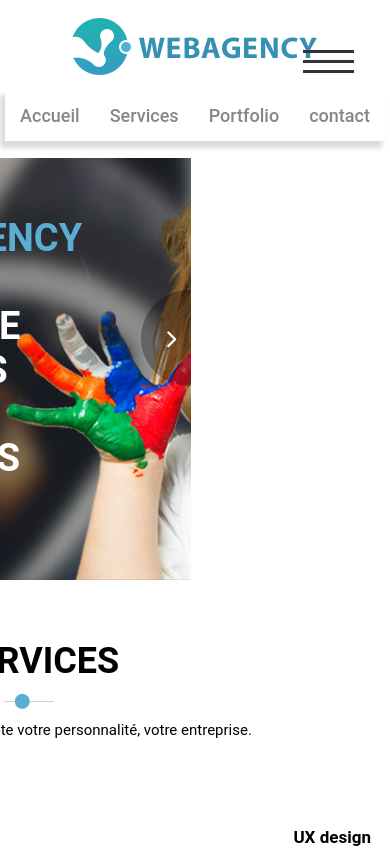
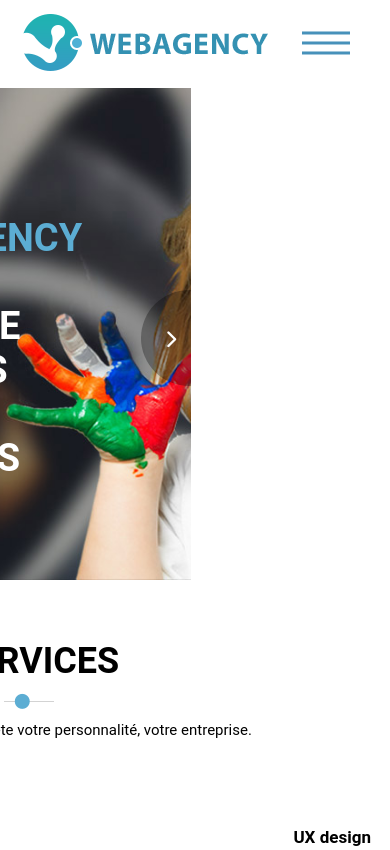
Before and after one commit to RuyssenRomain/WebAgency, a plain HTML site: page index.html in a window 390 px wide. Shown: the top 850 px of the page. Drawn offline with Linux system fonts and the light colour scheme.

Commit message:
styling tablet format finished header

```diff
--- a/CSS/style.css
+++ b/CSS/style.css
@@ -83,14 +83,6 @@ header {
 	transition: transform 0.3s ease-in-out;
 }
 
-.burger {
-	height: 3.9rem;
-	width: 4rem;
-	z-index: 5;
-	display: flex;
-	justify-content: center;
-	align-items: center;
-}
 #btn-toggle {
 	opacity: 0;
 }
@@ -98,12 +90,13 @@ header {
 .burger__label {
 	display: flex;
 	position: relative;
-	height: 1.5rem;
-	width: 100%;
 	cursor: pointer;
 	flex-direction: column;
 	justify-content: center;
 	align-items: center;
+	height: 2.9rem;
+	width: 4rem;
+	display: flex;
 }
 
 .burger__btn-bar {
@@ -114,7 +107,7 @@ header {
 	top: 50%;
 	left: 0;
 	display: block;
-	background: #333;
+	background: #4791ba;
 	transition: 0.3s ease-in-out;
 }
 .burger__btn-bar:first-child {
@@ -140,12 +133,12 @@ header {
 }
 /*---- END: effets de basculement au click : traits noir ---*/
 
-.burger,
-.burger .burger__btn-toggle,
-.burger__label,
-.burger__btn-bar {
+.burger__btn-toggle,
+.burger__label {
 	display: none;
+	opacity: 0;
 }
+
 /*----END : BURGER MENU----------------*/
 
 /* -------------format tablette ----------------------------------------------- */
@@ -156,7 +149,7 @@ header {
 		justify-content: center;
 		align-items: center;
 		width: 100%;
-		height: 118px;
+		height: 3rem;
 		/* padding: 1.25em 0; */
 		background-color: white;
 		z-index: 10;
@@ -164,8 +157,7 @@ header {
 	.div-header {
 		position: relative;
 		display: flex;
-		flex-direction: column;
-		justify-content: center;
+		justify-content: flex-start;
 		align-items: center;
 		width: 100%;
 		height: 100%;
@@ -173,33 +165,54 @@ header {
 		/* background-color: white; */
 		margin: 0 1em;
 	}
+
 	.div-header nav {
-		padding-top: 11px;
+		/* padding-top: 11px; */
+		display: flex;
+		position: absolute;
+		/* position: fixed; */
+		width: 100%;
+		height: 83px;
+		/* top: 0; */
+		/* right: 0; */
+		align-items: center;
 	}
+
 	.menu {
-		position: relative;
-		width: 100%;
-		top: 0;
-		right: 0;
-		z-index: 11;
+		display: flex;
+
+		position: fixed;
+		width: 95%;
+		height: 4rem;
+		top: 88px;
+		transform: scale(0);
 		background-color: rgba(255, 255, 255, 0.25);
 		backdrop-filter: blur(15px);
-		box-shadow: -4px 6px 5px 1px rgba(0, 0, 0, 0.15);
+		box-shadow: 0px 1px 7px 3px rgba(0, 0, 0, 0.15);
+		flex-direction: row;
 		justify-content: center;
+		align-items: center;
+		transition: navbar-animate 0.5s ease-in-out;
+	}
+
+	.burger__btn-toggle:checked ~ .menu {
+		top: 88px;
+		transform: scale(1);
+		transition: 0.5s ease-in-out;
 	}
 
 	.menu li {
 		width: 100%;
-		margin-left: 0;
+		margin-left: 8px;
 	}
+
 	.menu li::after {
-		content: ""; /* pour creer le surlignage bleu */
 		content: "";
 		position: absolute;
-		top: -2.65rem;
+		top: 2.35rem;
 		left: 0;
 		width: 95%;
-		height: 4px;
+		height: 2px;
 		transform: scaleX(0);
 		transition: transform 0.3s ease-in-out;
 		background: #5cadd3;
@@ -211,29 +224,31 @@ header {
 		font-size: 18px;
 		display: flex;
 	}
+
 	.menu li a:hover {
-		padding: 19px;
+		padding: 8px;
 		font-size: 24px;
 		cursor: pointer;
-		box-shadow: 0 -5px 0px white inset;
 		transition: 0.3s ease-in-out;
 	}
 
-	.burger .burger__btn-toggle,
-	.burger__label,
-	.burger__btn-bar {
+	.burger__label {
 		display: block;
+		opacity: 1;
 	}
-	.burger {
+
+	.burger__label {
 		position: absolute;
-		top: 9px;
-		right: 31px;
+		top: 0;
+		transform: translate(-50%, 12%);
+		right: 0;
+		cursor: pointer;
+		/* flex-direction: row; */
+		/* justify-content: center; */
+		/* align-items: center; */
 		height: 3.9rem;
-		width: 4rem;
-		z-index: 5;
-		display: flex;
-		justify-content: center;
-		align-items: center;
+		width: 3rem;
+		transition: 0.5s ease-in-out;
 	}
 }
 /*----START : BURGER MENU----------------*/
```
